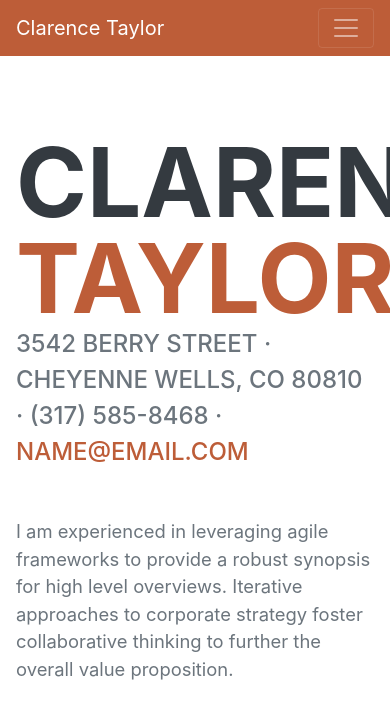
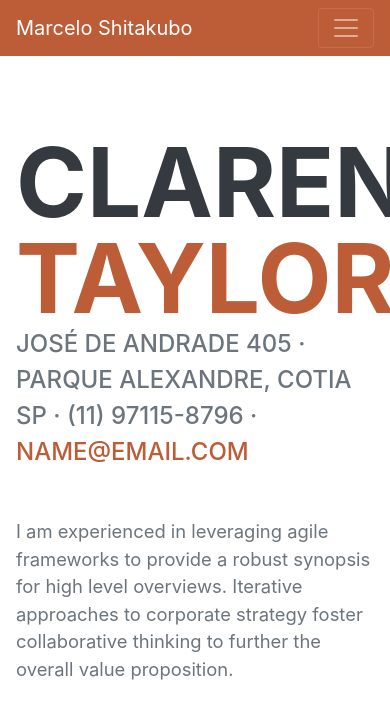
Before and after one commit to mshitakubo-dev/mshitakubo-dev.github.io, a plain HTML site: page index.html in a window 390 px wide. Shown: the top 726 px of the page. Drawn offline with nearby package versions, Linux system fonts and the light colour scheme; a web font is replaced by a local one.

Commit message:
Atualizacao no nome

```diff
--- a/index.html
+++ b/index.html
@@ -19,7 +19,7 @@
         <!-- Navigation-->
         <nav class="navbar navbar-expand-lg navbar-dark bg-primary fixed-top" id="sideNav">
             <a class="navbar-brand js-scroll-trigger" href="#page-top">
-                <span class="d-block d-lg-none">Clarence Taylor</span>
+                <span class="d-block d-lg-none">Marcelo Shitakubo</span>
                 <span class="d-none d-lg-block"><img class="img-fluid img-profile rounded-circle mx-auto mb-2" src="assets/img/profile.jpg" alt="" /></span>
             </a>
             <button class="navbar-toggler" type="button" data-toggle="collapse" data-target="#navbarSupportedContent" aria-controls="navbarSupportedContent" aria-expanded="false" aria-label="Toggle navigation"><span class="navbar-toggler-icon"></span></button>
@@ -44,7 +44,7 @@
                         <span class="text-primary">Taylor</span>
                     </h1>
                     <div class="subheading mb-5">
-                        3542 Berry Street · Cheyenne Wells, CO 80810 · (317) 585-8468 ·
+                        José de Andrade 405 · Parque Alexandre, Cotia SP · (11) 97115-8796 ·
                         <a href="mailto:name@email.com">name@email.com</a>
                     </div>
                     <p class="lead mb-5">I am experienced in leveraging agile frameworks to provide a robust synopsis for high level overviews. Iterative approaches to corporate strategy foster collaborative thinking to further the overall value proposition.</p>
```
